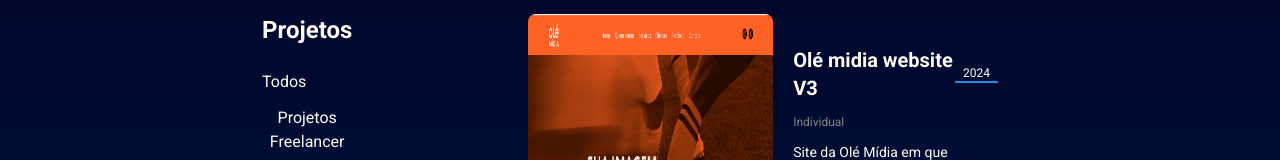
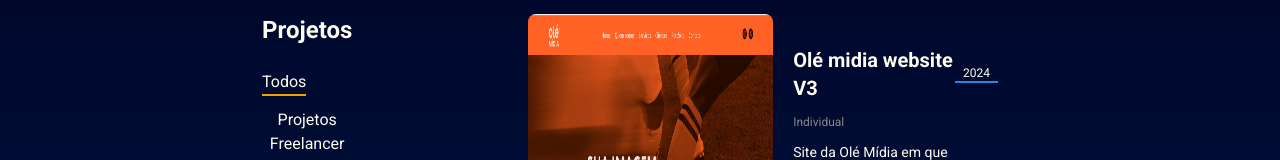
Before and after one commit to DevPBDias/portfolio-final, a Next.js app: page /projects in a window 1280 px wide. Shown: the part 130-290 px from the top of the page. Built offline with nearby package versions, Linux system fonts and the light colour scheme.

Commit message:
feat: added border effect when btn is clicked

```diff
--- a/src/app/projects/page.tsx
+++ b/src/app/projects/page.tsx
@@ -29,14 +29,16 @@
           <button
             type="button"
             onClick={() => setSelectedProjects(projects)}
-            className="hover:text-[var(--secondary)]"
+            className={`focus:border-b-[var(--secondary)] focus:border-b-2 ${
+              !clicked ? "border-b-[var(--secondary)] border-b-2" : ""
+            }`}
           >
             Todos
           </button>
           {allTypes.map((item) => (
             <button
               type="button"
-              className="hover:text-[var(--secondary)]"
+              className="focus:border-b-[var(--secondary)] focus:border-b-2 hover:text-[var(--secondary)]"
               key={item}
               onClick={() => handleTypes(item)}
             >
```
